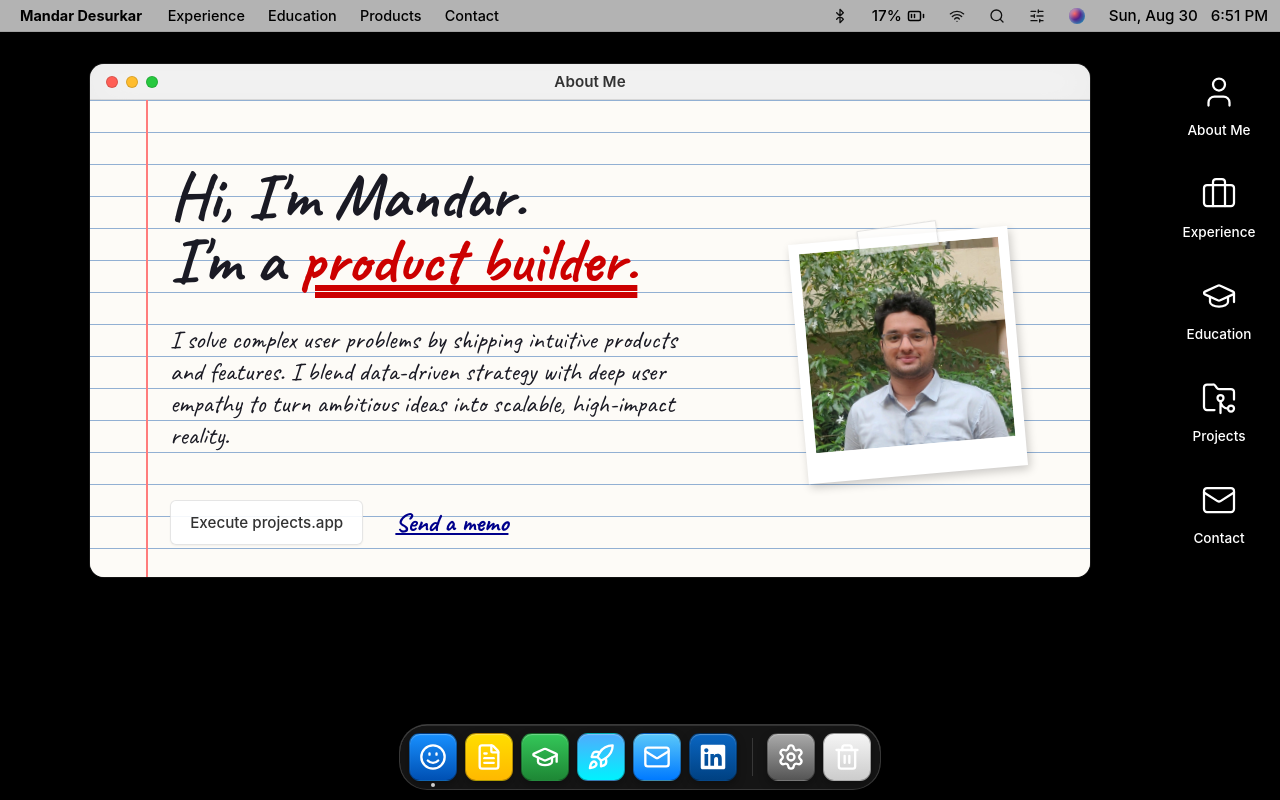
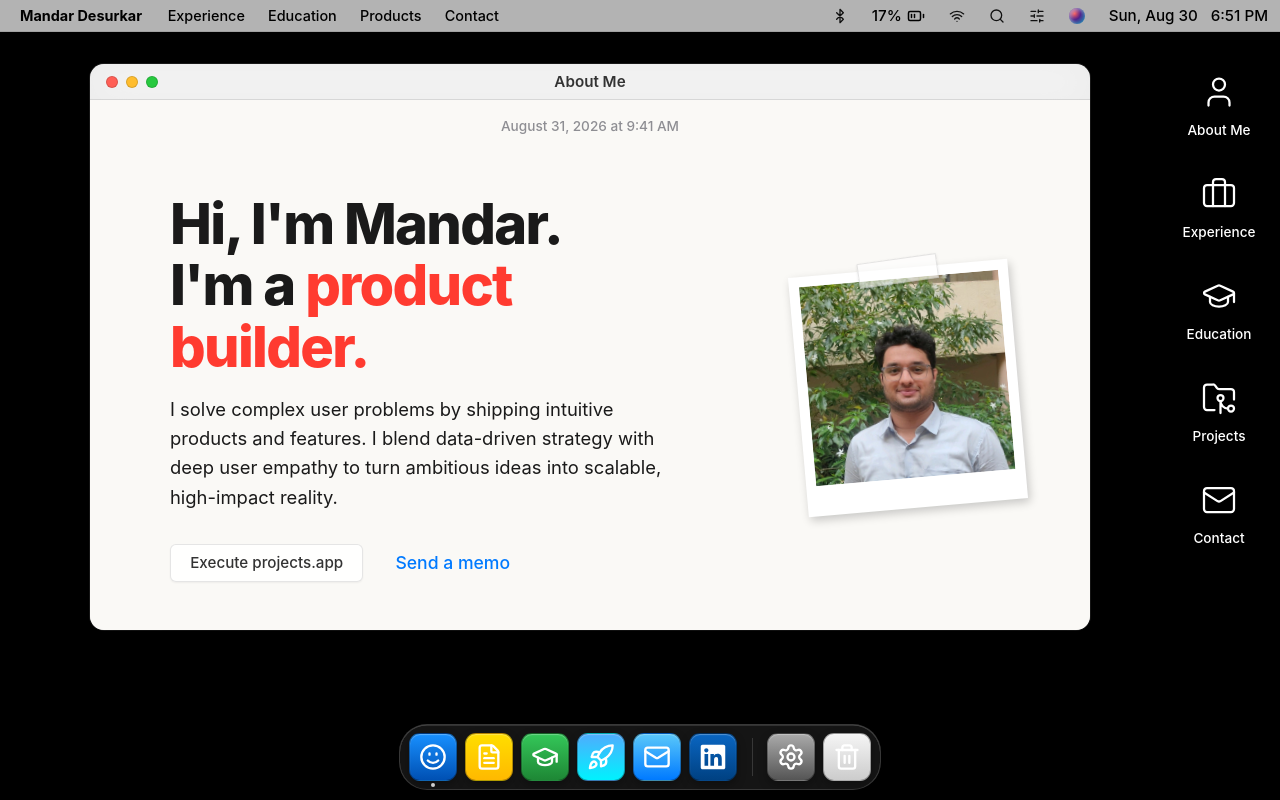
Before and after one commit to Mandar-Desurkar/Mandar-website, a Next.js app: page / in a window 1280 px wide. Built offline with nearby package versions, Linux system fonts and the light colour scheme.

Commit message:
style: convert notebook theme to apple notes style

```diff
--- a/src/app/globals.css
+++ b/src/app/globals.css
@@ -8,14 +8,12 @@
   --os-text: #222;
 
   /* Notebook Colors */
-  --paper-bg: #fdfbf7;
-  --line-color: #92b0d3;
-  --margin-color: #ff7c7c;
-  --ink-black: #1a1a24;
-  --ink-blue: #00008b;
-  --ink-red: #cc0000;
+  --paper-bg: #faf9f6; /* Clean off-white */
+  --ink-black: #1a1a1a;
+  --ink-blue: #007aff;
+  --ink-red: #ff3b30;
 
-  --line-height: 2rem;
+  --line-height: 1.6;
 }
 
 * {
@@ -47,37 +45,28 @@ a {
 /* Notebook styling to be applied to a specific container */
 .notebook-bg {
   background-color: var(--paper-bg);
-  font-family: var(--font-handwriting), cursive;
-  font-size: 1.3rem;
+  font-family: -apple-system, BlinkMacSystemFont, "Segoe UI", Roboto, Helvetica, Arial, sans-serif;
+  font-size: 1.1rem;
   line-height: var(--line-height);
   color: var(--ink-black);
-
-  background-image:
-    linear-gradient(var(--line-color) 1px, transparent 1px);
-  background-size: 100% var(--line-height);
-  background-position: 0 0;
   position: relative;
 
-  border-bottom-left-radius: 6px;
-  border-bottom-right-radius: 6px;
+  border-bottom-left-radius: 12px;
+  border-bottom-right-radius: 12px;
+}
+
+.apple-note-date {
+  text-align: center;
+  color: #8e8e93; /* Apple standard gray */
+  font-size: 0.85rem;
+  font-weight: 500;
+  padding-top: 1rem;
+  padding-bottom: 0.5rem;
+  font-family: -apple-system, BlinkMacSystemFont, "Segoe UI", Roboto, Helvetica, Arial, sans-serif;
 }
 
 .notebook-bg::before {
-  content: "";
-  position: absolute;
-  top: 0;
-  bottom: 0;
-  left: 1.5rem;
-  width: 2px;
-  background-color: var(--margin-color);
-  z-index: 10;
-  pointer-events: none;
-}
-
-@media (min-width: 768px) {
-  .notebook-bg::before {
-    left: 3.5rem;
-  }
+  display: none;
 }
 
 /* Container inside notebook */
@@ -94,32 +83,23 @@ a {
 
 /* Typography utilities */
 .hand-heading-1 {
-  font-family: var(--font-handwriting), cursive;
-  font-size: clamp(2.2rem, 8vw, 4rem);
-  font-weight: 700;
-  line-height: calc(var(--line-height) * 1.5);
-  margin-bottom: calc(var(--line-height) * 0.5);
+  font-family: -apple-system, BlinkMacSystemFont, "Segoe UI", Roboto, Helvetica, Arial, sans-serif;
+  font-size: clamp(2rem, 5vw, 3.5rem);
+  font-weight: 800;
+  letter-spacing: -0.03em;
+  line-height: 1.1;
+  margin-bottom: 1rem;
   color: var(--ink-black);
 }
 
 .hand-heading-2 {
-  font-family: var(--font-handwriting), cursive;
-  font-size: clamp(1.8rem, 6vw, 3rem);
+  font-family: -apple-system, BlinkMacSystemFont, "Segoe UI", Roboto, Helvetica, Arial, sans-serif;
+  font-size: clamp(1.5rem, 4vw, 2.5rem);
   font-weight: 700;
-  line-height: calc(var(--line-height) * 1.5);
-  margin-bottom: calc(var(--line-height) * 0.5);
+  letter-spacing: -0.02em;
+  line-height: 1.2;
+  margin-bottom: 1rem;
   color: var(--ink-black);
-}
-
-@media (min-width: 768px) {
-  .hand-heading-1 {
-    line-height: calc(var(--line-height) * 2);
-    margin-bottom: var(--line-height);
-  }
-  .hand-heading-2 {
-    line-height: calc(var(--line-height) * 2);
-    margin-bottom: var(--line-height);
-  }
 }
 
 /* Mac OS X UI Components */
--- a/src/components/DraggableWindow.tsx
+++ b/src/components/DraggableWindow.tsx
@@ -64,6 +64,7 @@ export default function DraggableWindow({
       </div>
 
       <div className="notebook-bg">
+        <div className="apple-note-date">August 31, 2026 at 9:41 AM</div>
         {children}
       </div>
     </motion.div>
--- a/src/components/Hero.module.css
+++ b/src/components/Hero.module.css
@@ -2,8 +2,8 @@
   min-height: auto;
   display: flex;
   align-items: center;
-  padding-top: calc(var(--line-height) * 2);
-  padding-bottom: var(--line-height);
+  padding-top: 3rem;
+  padding-bottom: 3rem;
 }
 
 @media (min-width: 768px) {
@@ -51,15 +51,13 @@
 
 .highlight {
   color: var(--ink-red);
-  text-decoration: underline;
-  text-decoration-style: double;
 }
 
 .description {
-  font-size: 1.6rem;
+  font-size: 1.15rem;
   color: var(--ink-black);
-  line-height: var(--line-height);
-  margin-bottom: calc(var(--line-height) * 1.5);
+  line-height: 1.6;
+  margin-bottom: 2rem;
   max-width: 600px;
 }
 
@@ -79,10 +77,9 @@
 }
 
 .linkScribble {
-  font-size: 1.6rem;
-  font-weight: 700;
+  font-size: 1.1rem;
+  font-weight: 500;
   color: var(--ink-blue);
-  text-decoration: underline;
 }
 
 .linkScribble:hover {
```
